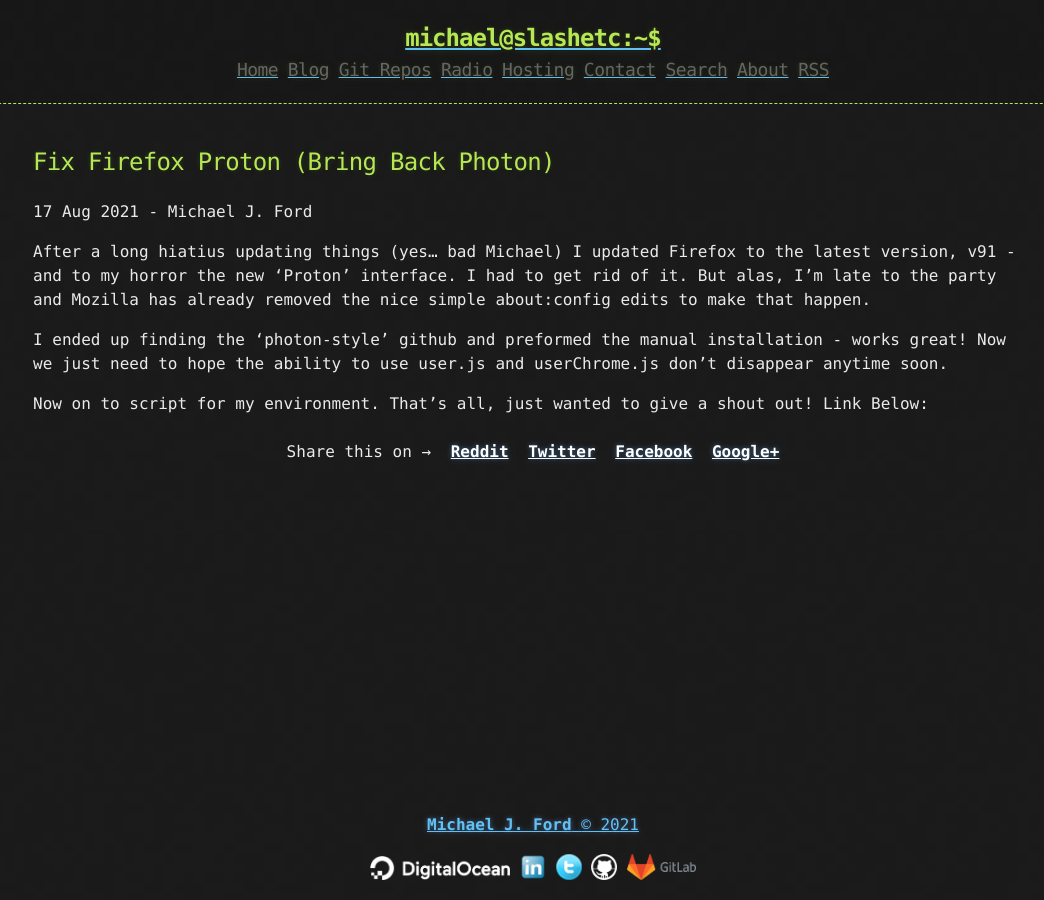
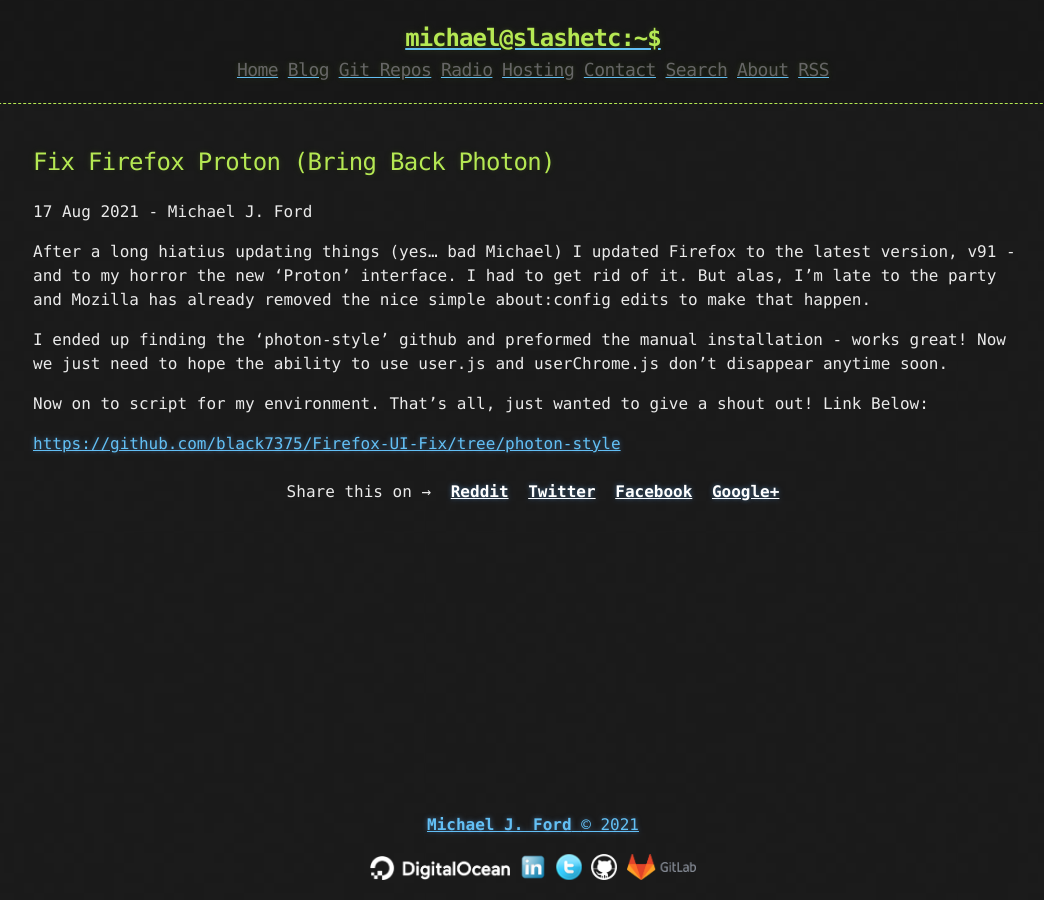
Before and after one commit to slashetc-us/slashetc-us.github.io, a Jekyll site: the page built from _posts/2021-08-17-firefox-proton-fix.md, in a window 1280 px wide. Shown: the whole page, without its empty margins (107-1151 px from the left). Built offline with Jekyll 4.4.1, drawn with Linux system fonts in a browser that asks for light colours; comment, search, counter and statistics services are not loaded; part of the change alters nothing that is shown.

Commit message:
actually add the link

```diff
--- a/_posts/2021-08-17-firefox-proton-fix.md
+++ b/_posts/2021-08-17-firefox-proton-fix.md
@@ -19,4 +19,4 @@ Now we just need to hope the ability to use user.js and userChrome.js don't disa
 
 Now on to script for my environment. That's all, just wanted to give a shout out! Link Below:
 
-[](https://github.com/black7375/Firefox-UI-Fix/tree/photon-style)
+[https://github.com/black7375/Firefox-UI-Fix/tree/photon-style](https://github.com/black7375/Firefox-UI-Fix/tree/photon-style)
```
